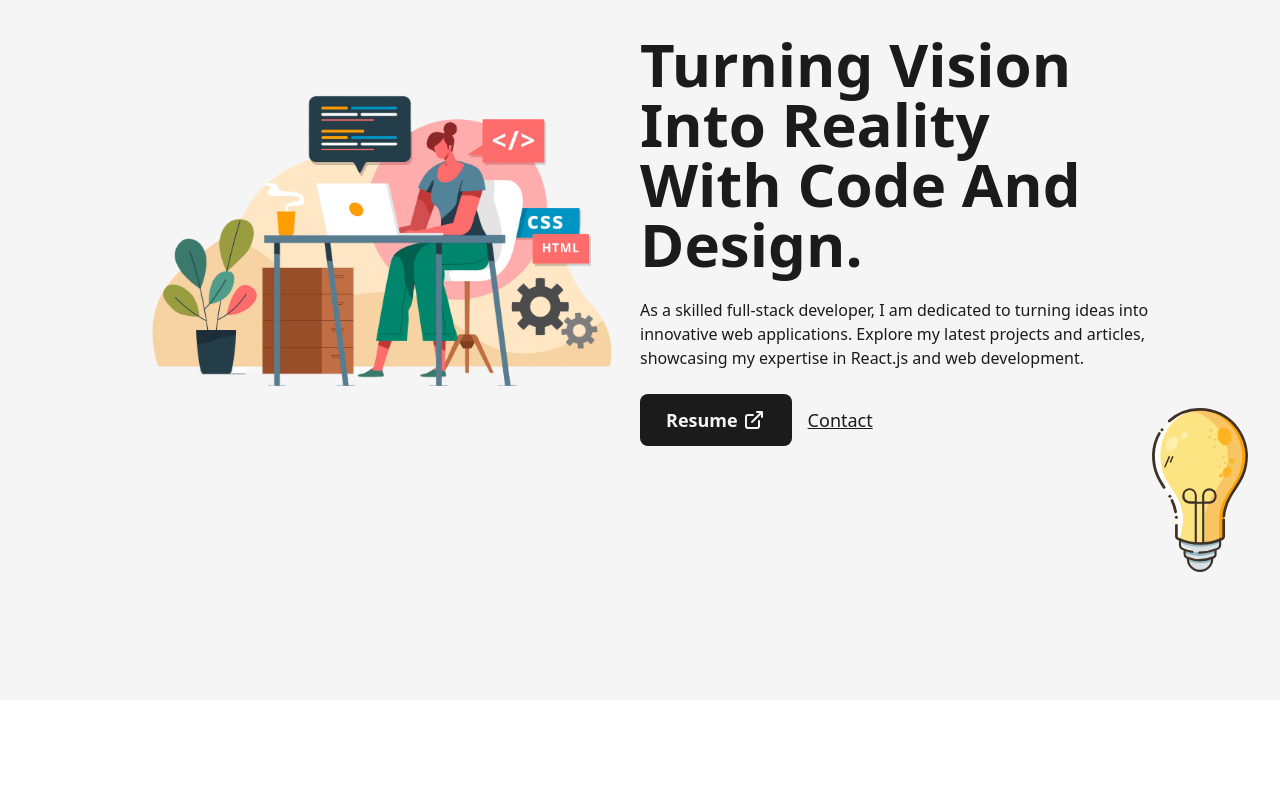
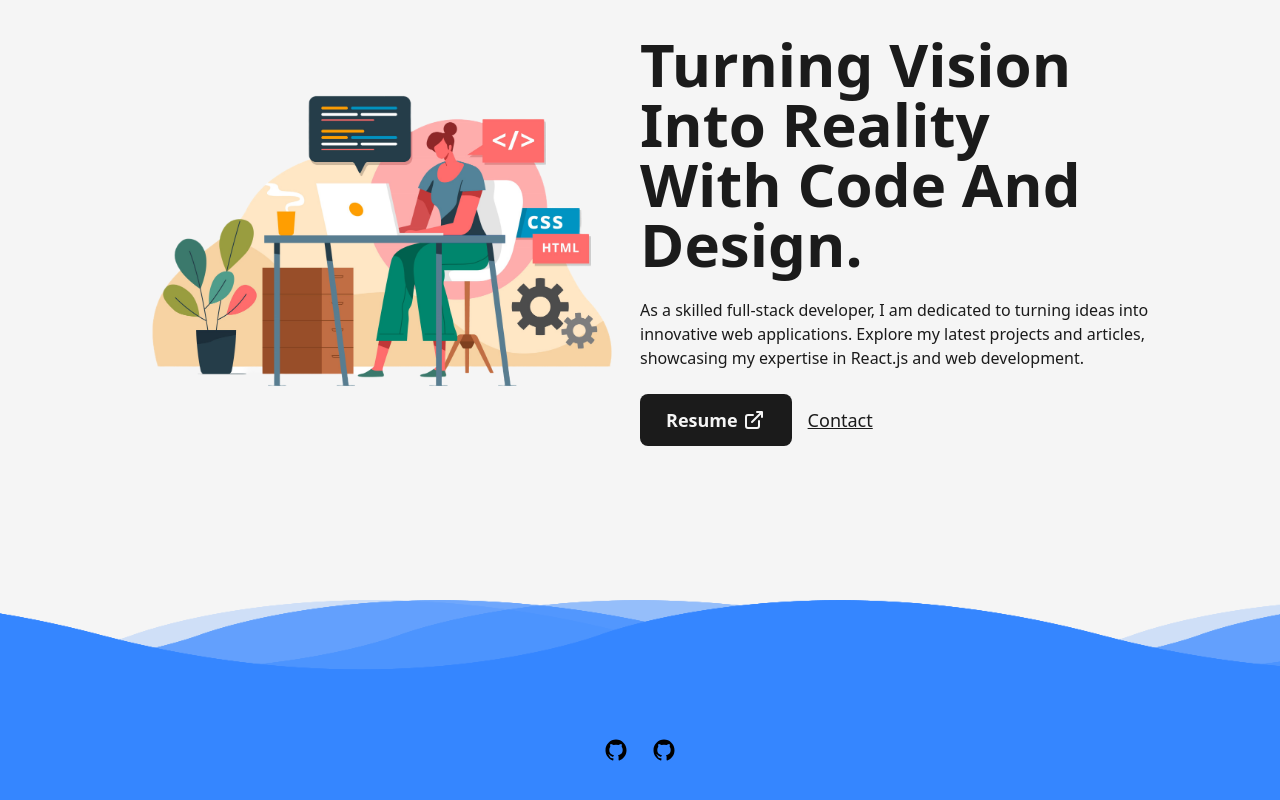
Before and after one commit to koni24/konisha-portfolio-final, a Next.js app: page / in a window 1280 px wide. Shown: the part 196-996 px from the top of the page. Before the commit the page ends 896 px from the top, so only its background shows below. Built offline with nearby package versions, Linux system fonts and the light colour scheme.

Commit message:
footer layout

```diff
--- a/src/components/Footer.js
+++ b/src/components/Footer.js
@@ -1,6 +1,16 @@
 import React from 'react'
 import Layout from './Layout'
 import Link from 'next/link'
+import { motion } from "framer-motion";
+import {
+  TwitterIcon,
+  DribbbleIcon,
+  GithubIcon,
+  LinkedInIcon,
+  PinterestIcon,
+  SunIcon,
+  MoonIcon,
+} from "./Icons";
 
 const Footer = () => {
   return (
@@ -28,9 +38,33 @@ const Footer = () => {
     //   </Layout>
     // </footer>
 
-
     <footer>
-
+      <div className="waves">
+        <div className="wave" id="wave1"></div>
+        <div className="wave" id="wave2"></div>
+        <div className="wave" id="wave3"></div>
+        <div className="wave" id="wave4"></div>
+      </div>
+      <ul className="social_icon">
+        <motion.a
+          href="https://github.com/koni24"
+          target={"_blank"}
+          whileHover={{ y: -2 }}
+          whileTap={{ scale: 2 }}
+          className="w-6 mx-3"
+        >
+          <GithubIcon />
+        </motion.a>
+        <motion.a
+          href="https://github.com/koni24"
+          target={"_blank"}
+          whileHover={{ y: -2 }}
+          whileTap={{ scale: 2 }}
+          className="w-6 mx-3"
+        >
+          <GithubIcon />
+        </motion.a>
+      </ul>
     </footer>
   );
 }
--- a/src/pages/index.js
+++ b/src/pages/index.js
@@ -65,7 +65,7 @@ export default function Home() {
         </Layout>
         {/* <HireMe /> */}
         <div className="absolute right-8 bottom-8 inline-block w-24 md:hidden">
-          <Image src={lightBulb} alt="konisha" className="w-full h-auto" />
+          {/* <Image src={lightBulb} alt="konisha" className="w-full h-auto" /> */}
         </div>
       </main>
     </>
--- a/src/styles/globals.css
+++ b/src/styles/globals.css
@@ -1,3 +1,80 @@
 @tailwind base;
 @tailwind components;
 @tailwind utilities;
+
+footer {
+    position: relative;
+    width: 100%;
+    background: #3586ff;
+    min-height: 100px;
+    padding: 20px 50px;
+    display:flex;
+    justify-content: center;
+    align-items: center;
+}
+
+footer .social_icon{
+    position: relative;
+    display:flex;
+    justify-content: center;
+    align-items: center;
+    margin: 10px 0;
+    flex-wrap: wrap;
+}
+footer .wave{
+    position: absolute;
+    top: -100px;
+    left: 0;
+    width: 100%;
+    height: 100px;
+    background:url(wave.png);
+    background-size: 1000px 100px;
+}
+
+footer .wave#wave1{
+    z-index: 1000;
+    opacity: 1;
+    bottom: 0;
+    animation: animateWave 4s linear infinite;
+
+}
+footer .wave#wave2 {
+    z-index: 999;
+    opacity: 0.5;
+    bottom: 10px;
+    animation: animateWave_02 4s linear infinite;
+
+}
+footer .wave#wave3 {
+    z-index: 1000;
+    opacity: 0.2;
+    bottom: 15px;
+    animation: animateWave 3s linear infinite;
+
+}
+footer .wave#wave4 {
+    z-index: 999;
+    opacity: 0.7;
+    bottom: 20px;
+    animation: animateWave 2s linear infinite;
+
+}
+
+@keyframes animateWave {
+    0% {
+        background-position-x: 1000px;
+    }
+    100% {
+        background-position-x: 0px;
+    }
+}
+
+@keyframes animateWave_02 {
+    0% {
+        background-position-x: 0px;
+    }
+
+    100% {
+        background-position-x: 1000px;
+    }
+}
```
Also changed, not shown: src/styles/wave.png (added).
